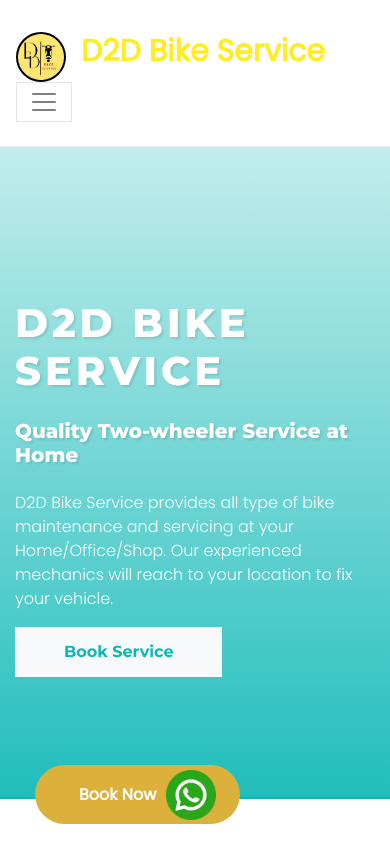
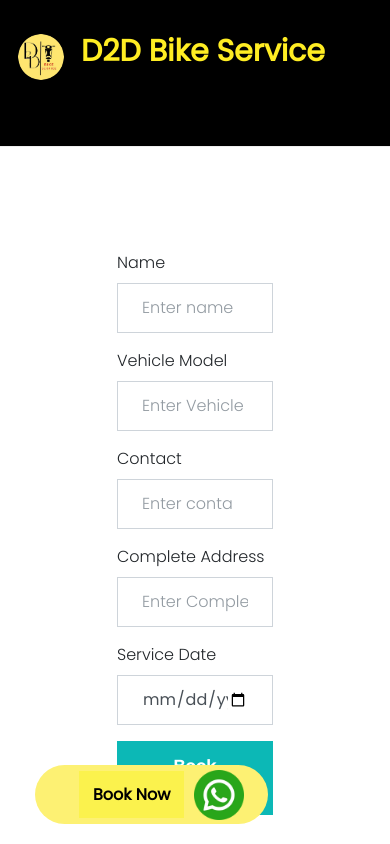
Before and after one commit to thiszsachin/d2d-ui, an Angular app: page / in a window 390 px wide. Shown: the top 844 px of the page. Built offline with nearby package versions, Linux system fonts and the light colour scheme.

Commit message:
added form

```diff
--- a/src/app/app.component.css
+++ b/src/app/app.component.css
@@ -27,3 +27,53 @@
     color: white;
 
 }
+
+@media screen and (max-width: 480px) {
+    .whatsapp-container{
+        /* position: sticky; */
+        /* bottom: 20px; */
+        /* right: 20px; */
+        /* color: black;
+        font-weight: 600;
+        margin-left: 35px;
+        z-index: 9999;
+        background: #fdf173;
+        display: inline;
+        border-radius: 55px;
+        padding: 18px 24px; */
+
+        position: sticky;
+        color: black;
+        font-weight: 600;
+        margin-left: 35px;
+        z-index: 9999;
+        background: #fdf173;
+        display: inline;
+        border-radius: 55px;
+        padding: 18px 24px;
+    }
+
+    .whatsapp-container > a >  img {
+        width: 50px;
+        margin-left: 10px;
+    }
+    .whatsapp-container > a {
+        cursor: pointer;
+        margin-left: 10px;
+        text-decoration: none
+    }
+    .whatsapp-container > a > span {
+        /* cursor: pointer;
+        margin-left: 10px;
+        color: black; */
+
+        cursor: pointer;
+        margin-left: 10px;
+        color: black;
+        background: #fbf24d;
+        width: 1000%;
+        padding: 12px 14px;
+        text-align: center;
+
+    }
+  }
--- a/src/app/app.component.html
+++ b/src/app/app.component.html
@@ -4,7 +4,7 @@
 <div class="whatsapp-container">
 
   <a target="_blank" href="https://api.whatsapp.com/send?phone=918587078424">
-    <span>Book Now</span>
-    <img src="../assets/images/whatsapp.webp" />
+    <span class="book-text">Book Now</span>
+    <img class="whatsapp-logo" src="../assets/images/whatsapp.webp" />
   </a>
 </div>
--- a/src/components/header/header.component.html
+++ b/src/components/header/header.component.html
@@ -1,7 +1,7 @@
 <!-- navbar-->
 <header class="header">
     <!-- Primary Navbar-->
-    <nav class="navbar navbar-expand-lg navbar-light py-4 border-bottom border-gray bg-white">
+    <nav class="navbar navbar-expand-lg navbar-light py-4 border-bottom border-gray" style="background-color: black;">
       <div class="container d-flex align-items-center justify-content-beween">
         <div>
 
@@ -35,8 +35,8 @@
         <div class="collapse navbar-collapse py-3 py-lg-0" id="navbarSupportedContent">
           <ul class="navbar-nav mr-auto">
             <li class="nav-item active"><a class="nav-link pl-lg-0" href="#">Home <span class="sr-only">(current)</span></a></li>
-            <li class="nav-item"><a class="nav-link" href="#">About </a></li>
-            <li class="nav-item"><a class="nav-link" href="#">Contact </a></li>
+            <li class="nav-item"><a class="nav-link" href="#about">About </a></li>
+            <li class="nav-item"><a class="nav-link" href="#contact">Contact </a></li>
             <!-- <li class="nav-item dropdown"><a class="nav-link dropdown-toggle" id="navbarDropdown" href="#" role="button" data-toggle="dropdown" aria-haspopup="true" aria-expanded="false">Dropdown</a>
               <div class="dropdown-menu border-0 shadow-sm" aria-labelledby="navbarDropdown"><a class="dropdown-item text-muted" href="#">Action</a><a class="dropdown-item text-muted" href="#">Another action</a><a class="dropdown-item text-muted" href="#">Something else here</a></div>
             </li> -->
--- a/src/components/home/home.component.css
+++ b/src/components/home/home.component.css
@@ -20,3 +20,7 @@
     align-items: center;
 
 }
+.booking-form{
+  width: 40%;
+  margin: 0 auto;
+}
--- a/src/components/home/home.component.html
+++ b/src/components/home/home.component.html
@@ -1,8 +1,38 @@
 <!-- Hero Banner-->
 <!-- <section class="hero-home bg-cover bg-center" style="background: url(../../assets/images/)"> -->
-<section class="hero-home bg-cover bg-center">
+
+
+  <section class="booking-form">
+    <form (ngSubmit)="bookService()">
+      <div class="form-group">
+        <label for="exampleInputEmail1">Name</label>
+        <input type="text" name="customerName" [(ngModel)]="customerName" class="form-control" id="exampleInputEmail1" aria-describedby="emailHelp" placeholder="Enter name">
+      </div>
+      <div class="form-group">
+        <label for="exampleInputEmail1">Vehicle Model</label>
+        <input type="text" name="vehicleModel" [(ngModel)]="vehicleModel" class="form-control" id="exampleInputEmail1" aria-describedby="emailHelp" placeholder="Enter Vehicle model">
+      </div>
+      <div class="form-group">
+        <label for="exampleInputEmail1">Contact</label>
+        <input type="number" name="contact" [(ngModel)]="contact" class="form-control" id="exampleInputEmail1" aria-describedby="emailHelp" placeholder="Enter contact">
+      </div>
+      <div class="form-group">
+        <label for="exampleInputEmail1">Complete Address</label>
+        <input type="text" name="address" class="form-control" [(ngModel)]="address" id="exampleInputEmail1" aria-describedby="emailHelp" placeholder="Enter Complete Address">
+      </div>
+      <div class="form-group">
+        <label for="exampleInputEmail1">Service Date</label>
+        <input type="date" name="bookingDate" [(ngModel)]="bookingDate"  class="form-control" id="exampleInputEmail1" aria-describedby="emailHelp" placeholder="Enter booking date">
+      </div>
+
+      <button type="submit" class="btn btn-primary">Book Service</button>
+    </form>
+   </section>
+  <section class="hero-home bg-cover bg-center">
     <div class="container index-forward py-5 mb-5">
       <div class="row text-white">
+
+
         <div class="col-lg-8">
           <h1 class="text-uppercase mb-0 text-shadow">D2D Bike Service</h1>
           <p class="h5 my-4 text-shadow">Quality Two-wheeler Service at Home</p>
@@ -13,7 +43,8 @@
     </div>
   </section>
   <!-- Info Section-->
-  <section class="info p-0 bg-light">
+
+  <section id="about" class="info p-0 bg-light">
     <div class="container bg-white">
       <div class="row py-5 border-top border-md border-primary">
         <div class="col-lg-4 border-right mb-4 mb-lg-0">
@@ -546,7 +577,7 @@
     </div>
   </section>
   <!-- Contact Section-->
-  <section class="contact py-5 bg-primary text-white">
+  <section id="contact" class="contact py-5 bg-primary text-white">
     <div class="container">
       <div class="row">
         <div class="col-lg-4 mb-5 mb-lg-0">
--- a/src/components/home/home.component.ts
+++ b/src/components/home/home.component.ts
@@ -1,3 +1,4 @@
+import { HttpClient } from '@angular/common/http';
 import { Component } from '@angular/core';
 
 @Component({
@@ -6,5 +7,38 @@ import { Component } from '@angular/core';
   styleUrls: ['./home.component.css']
 })
 export class HomeComponent {
+  customerName:any
+  vehicleModel:any
+  contact:any
+  address:any
+  bookingDate:any
+  constructor(private http:HttpClient){
+
+  }
+
+  bookService(){
+    const bookingData:any={
+      customerName:this.customerName,
+        vehicleModel:this.vehicleModel,
+        address:this.address,
+        city:"ayodhya",
+        contact:this.contact,
+        serviceEnquiryDate:new Date(),
+        serviceScheduledDate:this.bookingDate,
+        serviceCompletedDate:'',
+        status:"Enquiry",
+        totalBillAmount:0,
+        totalPaidAmount:0,
+        isBillPaid:"",
+        isNewBooking:true,
+        comment:'',
+        assignedMechanic:'',
+        updatedBy:"Customer",
+  }
+    this.http.post("https://d2d-booking-be-fzd-api-4.onrender.com/api/bookings", bookingData).subscribe(res => {
+      console.log("Booked Successfully.");
+
+    })
+  }
 
 }
```
Also changed, not shown: src/app/app.module.ts (+8 -1 lines).
